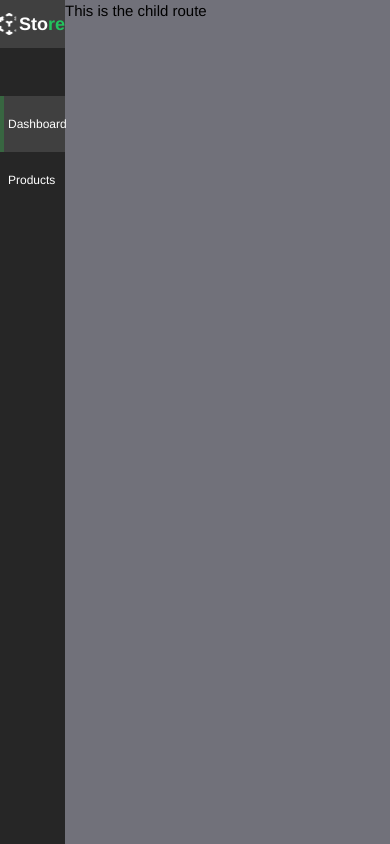
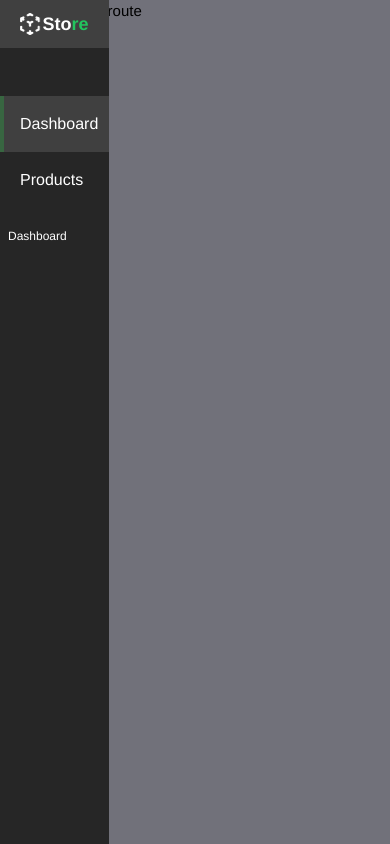
Before and after one commit to Amos-Ditto/Products-Management-and-Visualization, a Vue app in the folder store-vue-ui/: page /home in a window 390 px wide. Built offline with nearby package versions, Linux system fonts and the light colour scheme.

Commit message:
ch(UI): responsive sidebar menu

```diff
--- a/store-vue-ui/src/components/Layout.vue
+++ b/store-vue-ui/src/components/Layout.vue
@@ -1,11 +1,11 @@
 <template>
-    <main class="w-full h-full flex flex-row">
-        <aside class="h-full w-1/6 bg-neutral-800 text-white">
+    <main class="w-screen h-screen flex flex-row">
+        <aside class="h-screen w-[28%] mds:w-[20%] bg-neutral-800 text-white overflow-y-auto fixed left-0 top-0 mds:relative">
             <slot name="aside">
 
             </slot>
         </aside>
-        <section class="h-full">
+        <section class="h-screen">
             <slot>
 
             </slot>
--- a/store-vue-ui/src/components/Layouts/SideBar.vue
+++ b/store-vue-ui/src/components/Layouts/SideBar.vue
@@ -1,29 +1,37 @@
 <template>
-    <nav class="sidebar flex flex-col w-full justify-start items-start">
+    <nav class="sidebar flex flex-col w-full justify-start items-start overflow-y-hidden mb-8">
         <div class="logo w-full h-12 sm:h-14 flex flex-row items-center justify-center gap-1 sm:gap-5 bg-neutral-700">
             <IconEcosystem class="logo-img scale-110 sm:scale-150"/>
             <h4 class=" text-lg sm:text-2xl font-bold sm:font-extrabold">Sto<span class=" text-green-500">re</span></h4>
         </div>
-        <section class="flex flex-col w-full items-start mt-12">
-            <RouterLink :to="{ name:'homeview' }" class="link flex flex-col w-full relative bg-neutral-900">
+        <section class="flex flex-col w-full items-start mt-12 overflow-y-auto overflow-x-hidden">
+            <RouterLink :to="{ name:'homeview' }" class="link flex flex-col w-full relative bg-neutral-900" @click="mainLinks">
+                <div class="main-link flex flex-row items-center w-full h-14  gap-2 px-3 bg-neutral-800 hover:bg-neutral-700 duration-200">
+                    <div class="i-mdi-home text-xl sm:text-2xl" />
+                    <p class=" sm:font-bold text-base sm:text-base">Dashboard</p>
+                </div>
+            </RouterLink>
+            <RouterLink :to="{ name:'products' }" class="link flex flex-col w-full relative bg-neutral-900">
+                <div class="main-link relative flex flex-row items-center w-full h-14  gap-2 px-3 bg-neutral-800 hover:bg-neutral-700 duration-200" @click="showProducts">
+                    <div class="i-mdi-folder text-xl sm:text-2xl" />
+                    <p class=" sm:font-bold text-base">Products</p>
+                    <div class="i-mdi-chevron-right text-sm sm:text-xl absolute right-2" />
+                </div>
+                <transition name="dropdown-menu" @enter="enter" @after-enter="afterEnter" @leave="leave">
+                    <div class="sub-links w-full flex items-end justify-end flex-col" v-show="menutoggle.products">
+                        <button
+                            class=" w-[90%] sm:w-[86%] h-10 text-xs font-bold border-l border-neutral-700 text-left px-7 hover:bg-neutral-800 relative"
+                        >Add</button>
+                        <button
+                            class=" w-[90%] sm:w-[86%] h-10 text-xs font-bold border-l border-neutral-700 text-left px-7 hover:bg-neutral-800 relative"
+                        >Delete</button>
+                    </div>
+                </transition>
+            </RouterLink>
+            <RouterLink to="/" class="link flex flex-col w-full relative bg-neutral-900">
                 <div class="main-link flex flex-row items-center w-full h-14  gap-1 sm:gap-2 px-1 sm:px-4 bg-neutral-800 hover:bg-neutral-700 duration-200">
                     <div class="i-mdi-home text-sm sm:text-2xl" />
                     <p class=" sm:font-bold text-xs sm:text-base">Dashboard</p>
-                </div>
-            </RouterLink>
-            <RouterLink :to="{ name:'products' }" class="link flex flex-col w-full relative bg-neutral-900">
-                <div class="main-link relative flex flex-row items-center w-full h-14  gap-1 sm:gap-2 px-1 sm:px-4 bg-neutral-800 hover:bg-neutral-700 duration-200">
-                    <div class="i-mdi-folder text-sm sm:text-2xl" />
-                    <p class=" sm:font-bold text-xs sm:text-base">Products</p>
-                    <div class="i-mdi-chevron-right text-sm sm:text-xl absolute right-2 sm:right-0 md:right-4" />
-                </div>
-                <div class="sub-links w-full flex items-end justify-end flex-col">
-                    <button
-                        class=" w-11/12 sm:w-4/5 h-10 text-xs font-bold border-l border-neutral-700 text-left px-7 hover:bg-neutral-800 relative"
-                    >Add</button>
-                    <button
-                        class=" w-11/12 sm:w-4/5 h-10 text-xs font-bold border-l border-neutral-700 text-left px-7 hover:bg-neutral-800 relative"
-                    >Delete</button>
                 </div>
             </RouterLink>
         </section>
@@ -31,12 +39,65 @@
 </template>
 
 <script setup lang="ts">
+import { ref } from "vue";
 import IconEcosystem from "../icons/IconEcosystem.vue";
+
+interface toggleSideMenu {
+    products: boolean;
+    sales: boolean;
+};
+
+// reactive Data
+
+const menutoggle = ref<toggleSideMenu>({'products': false, 'sales': false});
+
+// sidemenu transitions methods
+
+const enter = (el: HTMLElement): void => {
+    el.style.height = "auto";
+    let height = getComputedStyle(el).height;
+    el.style.height = '0';
+    getComputedStyle(el);
+    setTimeout(() => {el.style.height = height});
+
+};
+
+const afterEnter = (el: HTMLElement): void => {
+    el.style.height = "auto";
+};
+
+const leave = (el: HTMLElement): void => {
+    el.style.height = getComputedStyle(el).height;
+    getComputedStyle(el);
+    setTimeout(() => {el.style.height = '0'});
+
+};
+
+// methods
+
+const showProducts = ():void => {
+    menutoggle.value.products = !menutoggle.value.products;
+};
+const mainLinks = ():void => {
+    if (menutoggle.value.products == true) {
+        menutoggle.value.products = false;
+    }
+};
 
 </script>
 
 
 <style scoped>
+
+/* Transitions */
+
+.dropdown-menu-enter-active, .dropdown-menu-leave-active {
+    transition: height 400ms ease-in-out;
+    overflow: hidden;
+}
+nav section {
+    min-height: 200px;
+}
 .logo .logo-img {
     transition: transform 250ms ease;
 }
@@ -61,7 +122,6 @@ p {
     width: 4px;
     background-color: #386641;
     visibility: hidden;
-    transition: visibility 150ms ease;
 }
 a:hover .main-link::before {
     visibility: visible;
@@ -90,13 +150,6 @@ a:hover .main-link::before {
         height: 100%;
     }
 }
-.sub-links {
-    display: none;
-    animation: dropdown 300ms display;
-}
-.router-link-active .sub-links {
-    display: flex;
-}
 .sub-links button::before {
     position: absolute;
     content: '';
--- a/store-vue-ui/src/views/Dashboard.vue
+++ b/store-vue-ui/src/views/Dashboard.vue
@@ -1,9 +1,9 @@
 <template>
-    <LayoutVue class=" w-screen h-screen overflow-y-hidden xl:overflow-x-hidden">
+    <LayoutVue class=" w-screen overflow-y-hidden xl:overflow-x-hidden">
         <template #aside>
             <SideBar />
         </template>
-        <main class="h-full">
+        <main class="h-screen">
             <router-view></router-view>
         </main>
     </LayoutVue>
--- a/store-vue-ui/src/views/HomeView.vue
+++ b/store-vue-ui/src/views/HomeView.vue
@@ -19,7 +19,6 @@
           </h3>
           <div class="buttons p-2 w-1/2 h-20 flex justify-start items-center">
             <button class="bg-gray-900 text-slate-50 py-3 px-6 text-base rounded-full hover:px-8 duration-300" @click="redirectHome">Get Started</button>
-            <!-- <div class="i-mdi-alarm" /> -->
           </div>
         </div>
       </div>
--- a/store-vue-ui/tailwind.config.js
+++ b/store-vue-ui/tailwind.config.js
@@ -6,6 +6,16 @@ module.exports = {
   ],
   darkMode: "class",
   theme: {
+    screens: {
+      'xs': '500px',
+      'sm': '640px',
+      'ms': '700px',
+      'md': '768px',
+      'mds': '930px',
+      'lg': '1024px',
+      'xl': '1280px',
+      '2xl': '1536px',
+    },
     extend: {},
   },
   plugins: [],
```
Also changed, not shown: 2 other files (tests, documents, lock files or other folders).
